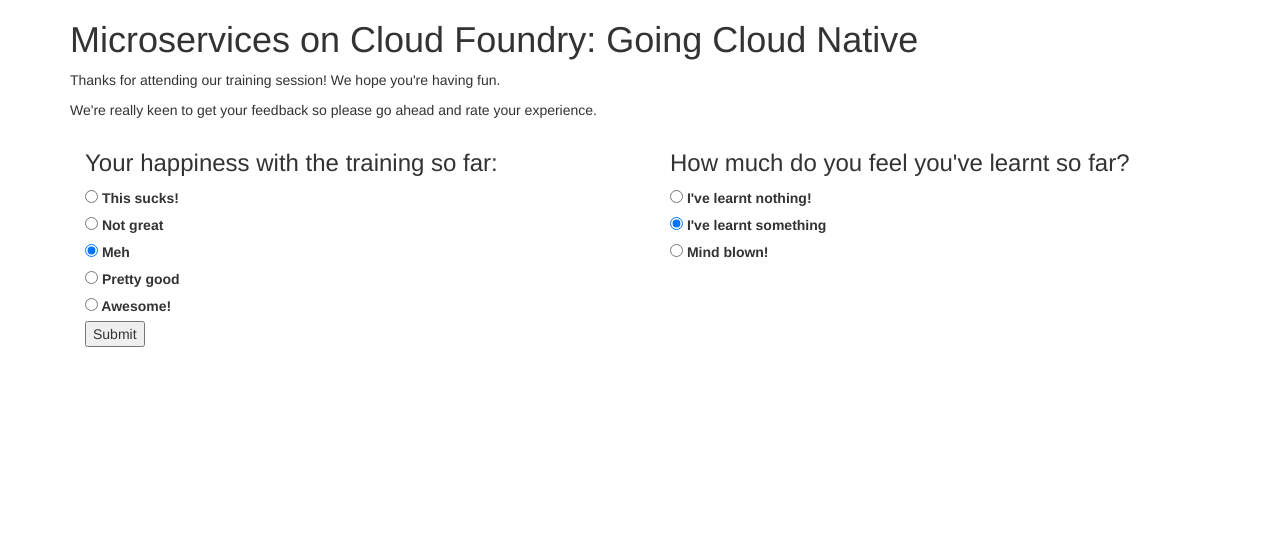
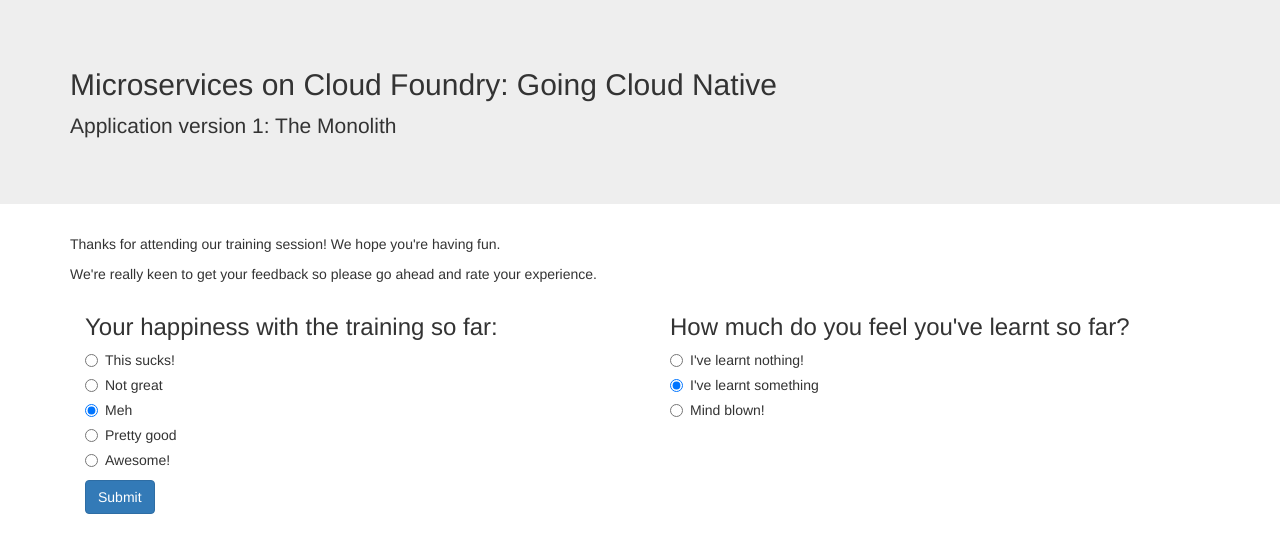
Before and after one commit to CloudCredo/microservices-training-app, a website: page src/main/resources/static/index.html in a window 1280 px wide. Drawn offline with nearby package versions, Linux system fonts and the light colour scheme; no server answers.

Commit message:
Add some more style
[#102012958]

```diff
--- a/src/main/resources/static/index.html
+++ b/src/main/resources/static/index.html
@@ -11,9 +11,14 @@
   </head>
 
   <body ng-app="feedback">
+    <div class="jumbotron">
+      <div class="container">
+        <h2>Microservices on Cloud Foundry: Going Cloud Native</h2>
+        <p>Application version 1: The Monolith</p>
+      </div>
+    </div>
+
     <div class="container">
-      <h1>Microservices on Cloud Foundry: Going Cloud Native</h1>
-
       <div ng-cloak class="ng-cloak">
         <div id="feedback-submission-form" class="container" ng-controller="FeedbackFormController" ng-hide="feedbackSubmission.submitted">
           <div class="row">
@@ -25,28 +30,30 @@
             <div class="row">
               <div class="col-xs-6">
                 <h3>Your happiness with the training so far:</h3>
-                <span ng-repeat="level in feedbackLevels.happinessLevels">
+                <div class="radio" ng-repeat="level in feedbackLevels.happinessLevels">
                   <label>
                     <input type="radio" ng-model="feedback.happinessLevel" ng-value="level.index">
                     {{level.description}}
                   </label><br>
-                </span>
+                </div>
               </div>
 
               <div class="col-xs-6">
                 <h3>How much do you feel you've learnt so far?</h3>
-                <span ng-repeat="level in feedbackLevels.learningLevels">
+                <div class="radio" ng-repeat="level in feedbackLevels.learningLevels">
                   <label>
                     <input type="radio" ng-model="feedback.learningLevel" ng-value="level.index">
                     {{level.description}}
                   </label><br>
-                </span>
+                </div>
               </div>
             </div>
 
             <div class="row">
               <div class="col-xs-12">
-                <button ng-click="submitFeedback()">Submit</button>
+                <p>
+                  <button class="btn btn-primary" ng-click="submitFeedback()">Submit</button>
+                </p>
               </div>
             </div>
           </form>
```
